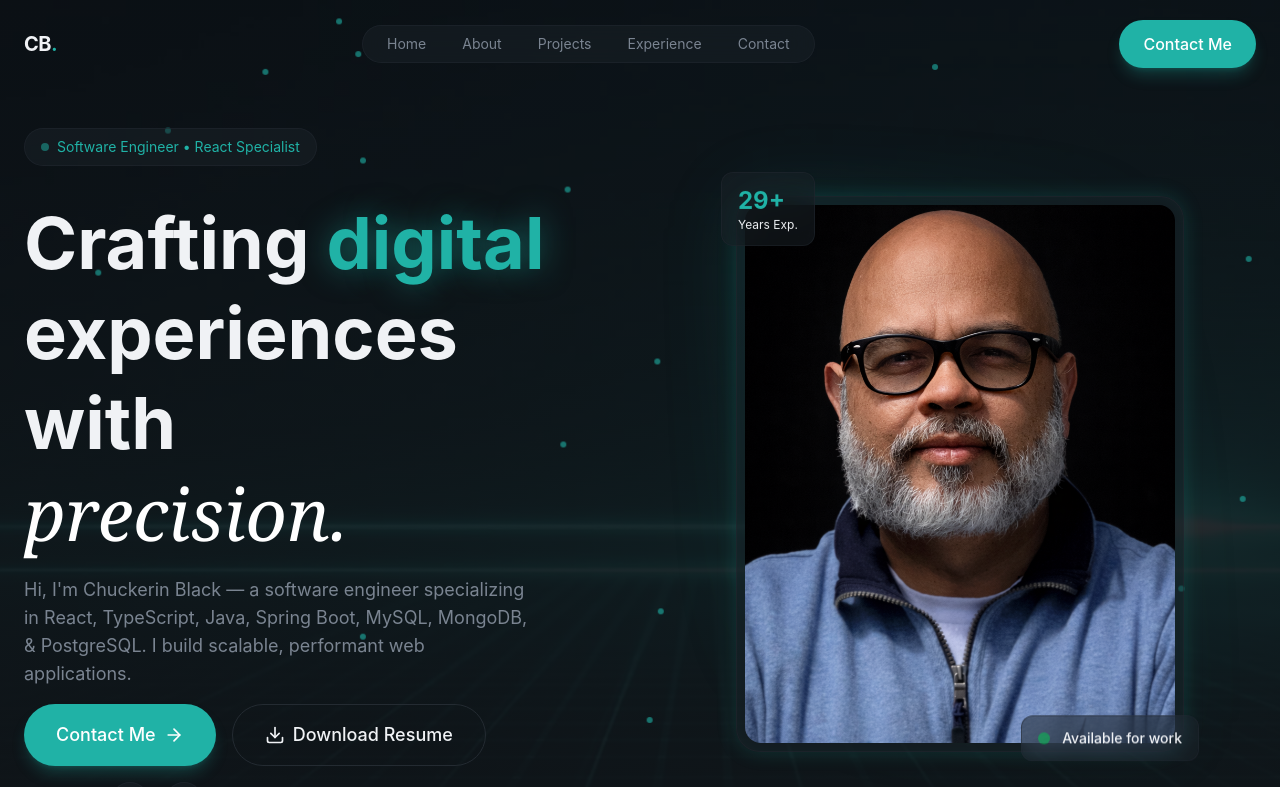
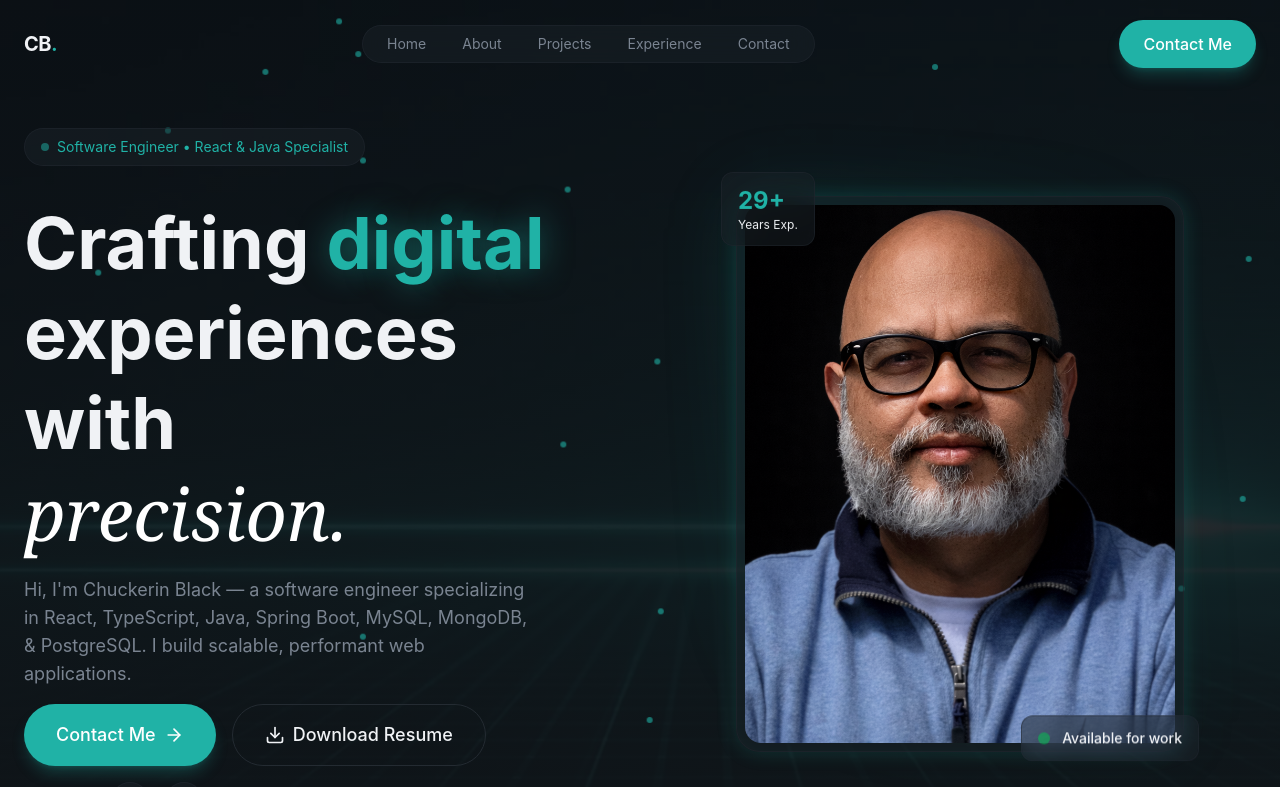
Before and after one commit to chuckerin/personal-portfolio, a React (Vite) app: page / in a window 1280 px wide. Shown: the top 787 px of the page. Built offline with nearby package versions, Linux system fonts and the light colour scheme.

Commit message:
added java the highlighted fields

```diff
--- a/src/sections/Hero.tsx
+++ b/src/sections/Hero.tsx
@@ -53,7 +53,7 @@ export const Hero = () => {
             <div className='animate-fade-in'>
               <span className='inline-flex items-center gap-2 px-4 py-2 rounded-full glass text-sm text-primary'>
                 <span className='w-2 h-2 bg-primary rounded-full animate-pulse' />
-                Software Engineer • React Specialist
+                Software Engineer • React & Java Specialist
               </span>
             </div>
 
```
